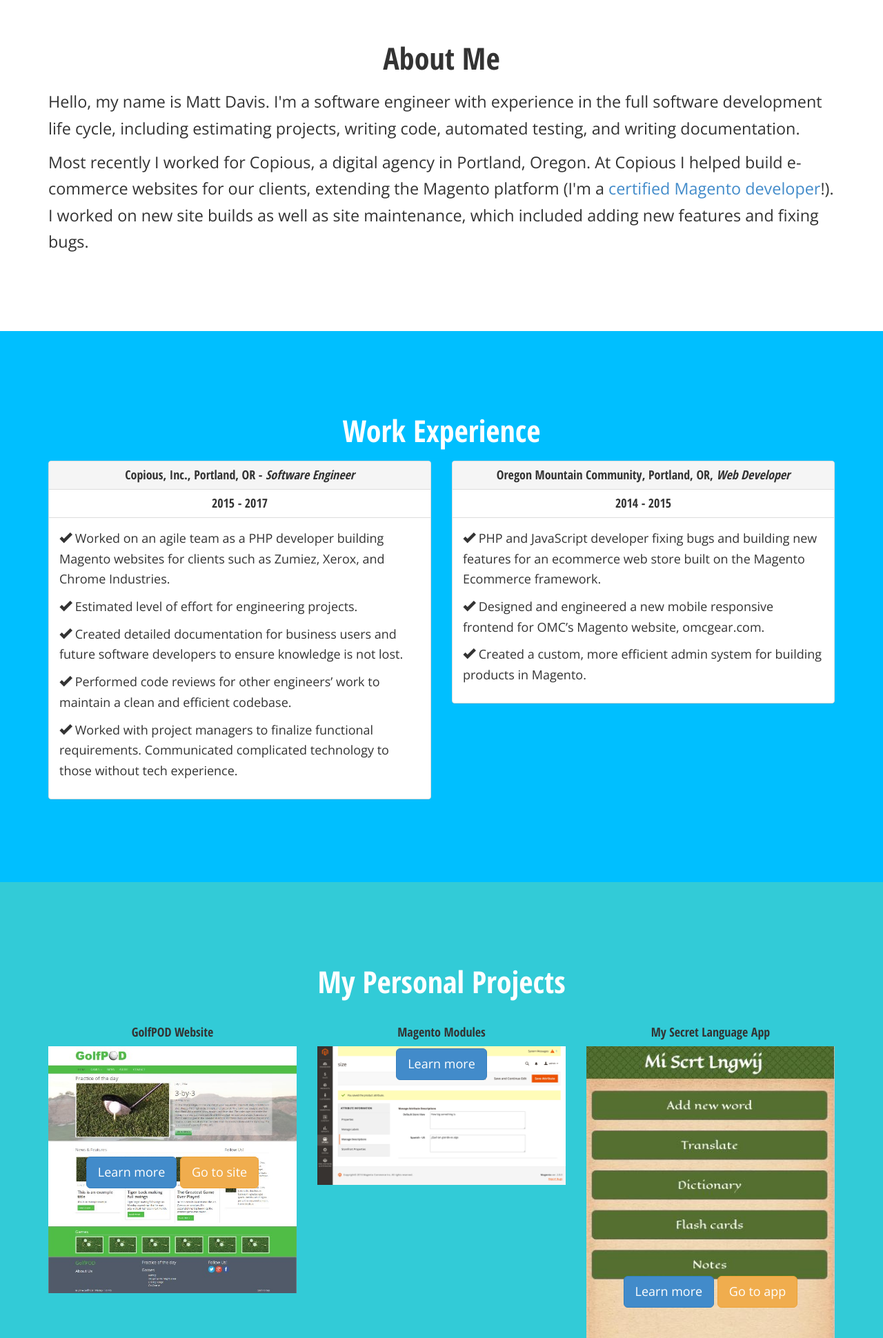
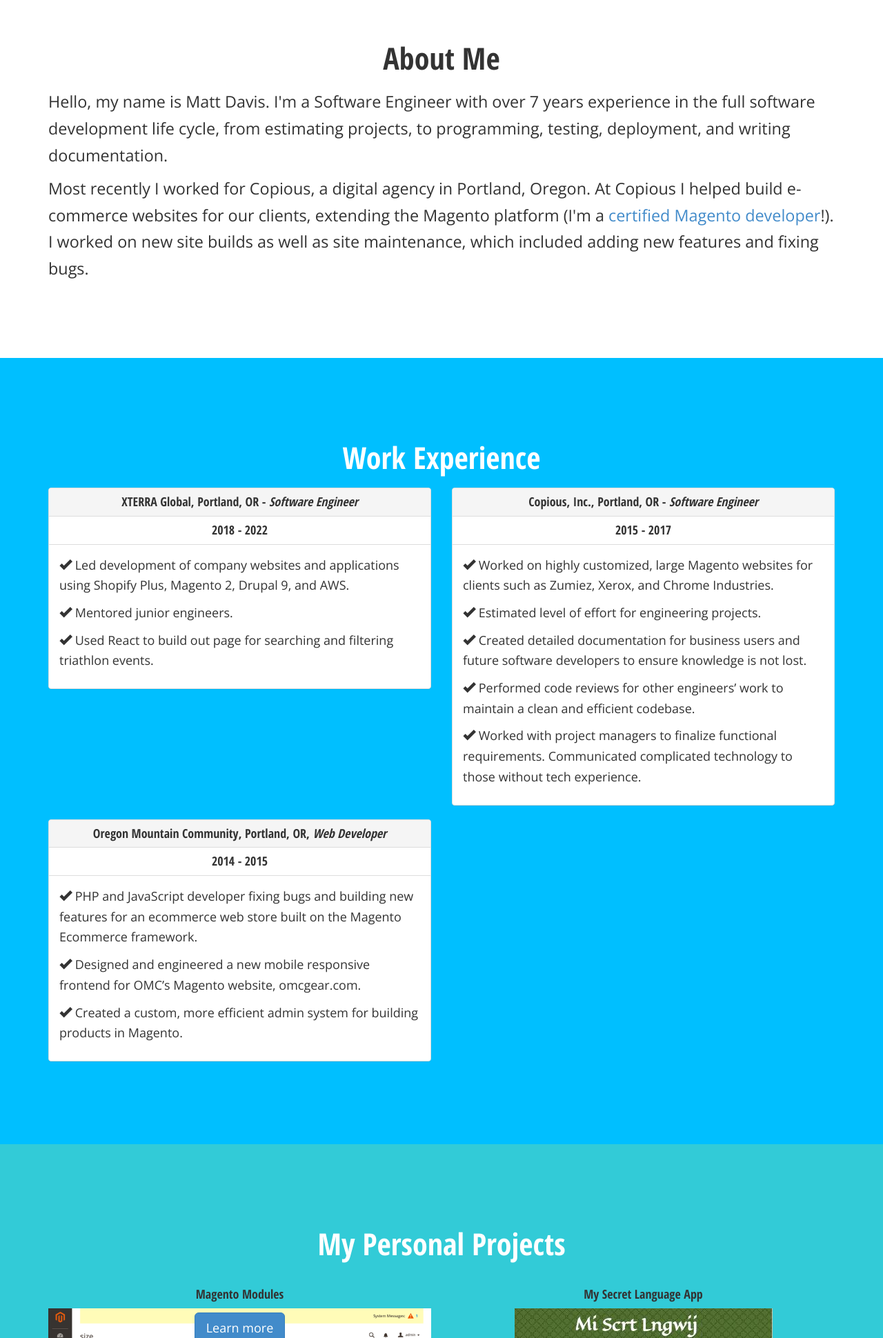
Before and after one commit to dmatthew/matthewdavis, a plain HTML site: page index.html in a window 1280 px wide. Shown: the part 860-2800 px from the top of the page at 69% size. Drawn offline with nearby package versions, Linux system fonts and the light colour scheme.

Commit message:
Update index.html

```diff
--- a/index.html
+++ b/index.html
@@ -13,13 +13,6 @@
 		<link href='https://fonts.googleapis.com/css?family=Open+Sans+Condensed:700' rel='stylesheet' type='text/css'>
 		<link href="css/main.css" rel="stylesheet">
 		<link rel="shortcut icon" href="images/favicon.ico">
-
-		<!-- HTML5 Shim and Respond.js IE8 support of HTML5 elements and media queries -->
-		<!-- WARNING: Respond.js doesn't work if you view the page via file:// -->
-		<!--[if lt IE 9]>
-		<script src="https://oss.maxcdn.com/html5shiv/3.7.2/html5shiv.min.js"></script>
-		<script src="https://oss.maxcdn.com/respond/1.4.2/respond.min.js"></script>
-		<![endif]-->
 	</head>
 	<body data-spy="scroll" data-target=".navbar">
 	<!-- LANDING -->
@@ -31,7 +24,7 @@
 					</div>
 					<div class="col-md-6">
 						<h1>Hi, my name is Matt</h1>
-						<p>I'm a Software Engineer living in Portland, Oregon with knowledge of PHP, JavaScript, HTML, and CSS.</p>
+						<p>I'm a Software Engineer living in Vancouver, Washington with knowledge of PHP, JavaScript, HTML, and CSS.</p>
 						<p><a href="#about-me" class="btn btn-primary btn-lg inner-link" role="button">Learn more</a></p>
 					</div>
 				</div>
@@ -72,7 +65,7 @@
 				<div class="row">
 					<div class="col-md-12">
 						<h2 class="heading">About Me</h2>
-                        <p>Hello, my name is Matt Davis. I'm a software engineer with experience in the full software development life cycle, including estimating projects, writing code, automated testing, and writing documentation.</p>
+                        <p>Hello, my name is Matt Davis. I'm a Software Engineer with over 7 years experience in the full software development life cycle, from estimating projects, to programming, testing, deployment, and writing documentation.</p>
 						<p>Most recently I worked for Copious, a digital agency in Portland, Oregon. At Copious I helped build e-commerce websites for our clients, extending the Magento platform (I'm a <a href="https://u.magento.com/certification/directory/dev/2018282/" target="_blank">certified Magento developer</a>!). I worked on new site builds as well as site maintenance, which included adding new features and fixing bugs.</p>
 					</div>
 				</div>
@@ -90,13 +83,28 @@
 							<div class="col-md-6">
 								<div class="panel panel-default">
 									<div class="panel-heading">
+										<h3 class="panel-title subheading">XTERRA Global, Portland, OR - <i>Software Engineer</i></h3>
+									</div>
+									<div class="panel-heading panel-heading-footer">
+										<h3 class="panel-title subheading">2018 - 2022</h3>
+									</div>
+									<div class="panel-body">
+										<p><span class="glyphicon glyphicon-ok"></span> Led development of company websites and applications using Shopify Plus, Magento 2, Drupal 9, and AWS.</p>
+										<p><span class="glyphicon glyphicon-ok"></span> Mentored junior engineers.</p>
+										<p><span class="glyphicon glyphicon-ok"></span> Used React to build out page for searching and filtering triathlon events.</p>
+									</div>
+								</div>
+							</div>
+							<div class="col-md-6">
+								<div class="panel panel-default">
+									<div class="panel-heading">
 										<h3 class="panel-title subheading">Copious, Inc., Portland, OR - <i>Software Engineer</i></h3>
 									</div>
 									<div class="panel-heading panel-heading-footer">
 										<h3 class="panel-title subheading">2015 - 2017</h3>
 									</div>
 									<div class="panel-body">
-										<p><span class="glyphicon glyphicon-ok"></span> Worked on an agile team as a PHP developer building Magento websites for clients such as Zumiez, Xerox, and Chrome Industries.</p>
+										<p><span class="glyphicon glyphicon-ok"></span> Worked on highly customized, large Magento websites for clients such as Zumiez, Xerox, and Chrome Industries.</p>
 										<p><span class="glyphicon glyphicon-ok"></span> Estimated level of effort for engineering projects.</p>
 										<p><span class="glyphicon glyphicon-ok"></span> Created detailed documentation for business users and future software developers to ensure knowledge is not lost.</p>
 										<p><span class="glyphicon glyphicon-ok"></span> Performed code reviews for other engineers’ work to maintain a clean and efficient codebase.</p>
@@ -133,22 +141,22 @@
 					<div class="col-md-12">
 						<div class="row">
 							<h2 class="heading">My Personal Projects</h2>
-							<div class="col-md-4">
+							<!--<div class="col-md-4">
 								<h3 class="subheading">GolfPOD Website</h3>
 								<img class="img-responsive img-project" src="images/home-full.jpg" alt="The homepage of my golfing blog, GolfPOD" title="The homepage of my golfing blog, GolfPOD.">
 								<p class="btn-list"><button class="btn btn-primary btn-lg" data-toggle="modal" data-target="#golfpod-modal">Learn more</button>
 								<a class="btn btn-warning btn-lg" href="http://golfpod.matthewdavis.work" target="_blank">Go to site</a></p>
-							</div>
-							<div class="col-md-4">
+							</div>-->
+							<div class="col-md-6">
 								<h3 class="subheading">Magento Modules</h3>
 								<img class="img-responsive img-project" src="images/magento_admin_edit_attribute_descriptions.jpg" alt="The homepage of my mobile app for golfpod." title="The homepage to my mobile app, golfpod, click for more details.">
 								<p class="btn-list"><button class="btn btn-primary btn-lg" data-toggle="modal" data-target="#magento-modal">Learn more</button></p>
 							</div>
-							<div class="col-md-4">
+							<div class="col-md-6">
 								<h3 class="subheading">My Secret Language App</h3>
 								<img class="img-responsive img-project" src="images/my_secret_language_home.jpg" alt="My Secret Language web app." title="My Secret Language web app">
 								<p class="btn-list"><button class="btn btn-primary btn-lg" data-toggle="modal" data-target="#msl-modal">Learn more</button>
-								<a class="btn btn-warning btn-lg" href="http://msl.matthewdavis.work" target="_blank">Go to app</a></p>
+								<a class="btn btn-warning btn-lg" href="https://my-secret-language.vercel.app/" target="_blank">Go to app</a></p>
 							</div>
 						</div>
 					</div>
@@ -356,27 +364,28 @@
 							<div class="col-md-4">
 								<ul>
 									<li>PHP</li>
-									<li>Magento</li>
-									<li>CraftCMS</li>
+									<li>Magento 1 & 2</li>
+									<li>Drupal 8 & 9</li>
+									<li>Shopify Plus / Liquid</li>
 									<li>MySQL</li>
-									<li>Linux CLI</li>
 								</ul>
 							</div>
 							<div class="col-md-4">
 								<ul>
+									<li>JavaScript</li>
+									<li>TypeScript</li>
+									<li>React JS</li>
 									<li>HTML5</li>
 									<li>CSS3 / Sass</li>
-									<li>JavaScript / jQuery</li>
-									<li>AngularJS v1</li>
-									<li>ReactJS</li>
 								</ul>
 							</div>
 							<div class="col-md-4">
 								<ul>
-									<li>Automated Testing</li>
+									<li>Linux CLI</li>
 									<li>Consuming APIs</li>
 									<li>JIRA / Confluence</li>
 									<li>Vagrant</li>
+									<!--<li>Docker</li>-->
 									<li>Git / GitHub</li>
 								</ul>
 							</div>
```
